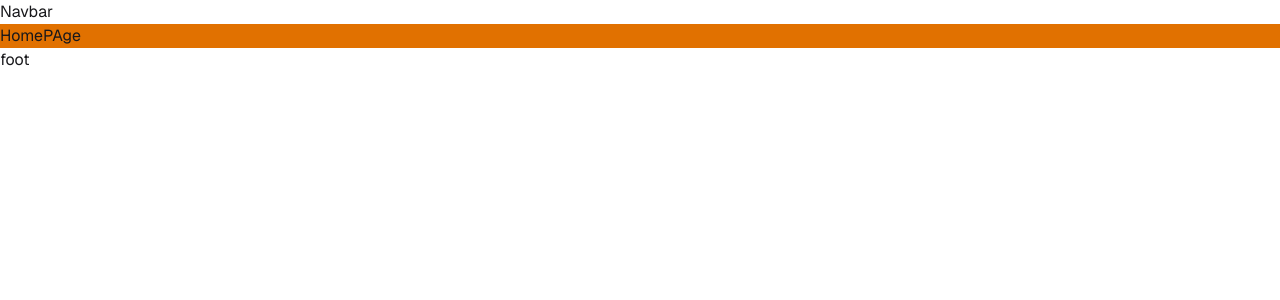
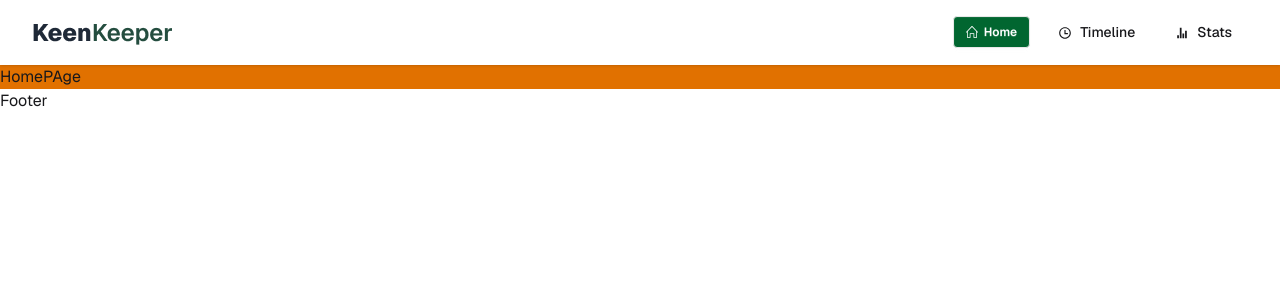
Before and after one commit to MriFardin-s/Fardin-keen-keeper, a React (Vite) app: page / in a window 1280 px wide. Shown: the top 300 px of the page. Built offline with nearby package versions, Linux system fonts and the light colour scheme.

Commit message:
done Navbar

```diff
--- a/package.json
+++ b/package.json
@@ -13,6 +13,7 @@
     "@tailwindcss/vite": "^4.2.2",
     "react": "^19.2.4",
     "react-dom": "^19.2.4",
+    "react-icons": "^5.6.0",
     "react-router": "^7.14.1",
     "tailwindcss": "^4.2.2"
   },
--- /dev/null
+++ b/src/Components/Footer/Footer.jsx
@@ -0,0 +1,11 @@
+import React from 'react';
+
+const Footer = () => {
+    return (
+        <div>
+            Footer
+        </div>
+    );
+};
+
+export default Footer;
--- /dev/null
+++ b/src/Components/NavBar/NavBar.jsx
@@ -0,0 +1,62 @@
+import { Link, NavLink } from "react-router";
+import { SlHome } from "react-icons/sl";
+import { RiTimeLine } from "react-icons/ri";
+import { IoMdStats } from "react-icons/io";
+import { BsMenuButton } from "react-icons/bs";
+import { CiMenuBurger } from "react-icons/ci";
+import logo from "../../assets/logo.png"
+import { TiThMenu } from "react-icons/ti";
+
+const Navbar = () => {
+    const navOptions = (
+        <>
+            <li>
+                <NavLink to="/" className={({ isActive }) => isActive ? "btn btn-sm bg-green-800 text-white" : "flex items-center gap-2"}>
+                    <SlHome />
+                    Home
+                </NavLink>
+            </li>
+            <li>
+                <NavLink to="/timeline" className={({ isActive }) => isActive ? "btn btn-sm bg-green-800 text-white" : "flex items-center gap-2"}>
+                    <RiTimeLine />
+                    Timeline
+                </NavLink>
+            </li>
+            <li>
+                <NavLink to="/stats" className={({ isActive }) => isActive ? "btn btn-sm bg-green-800 text-white" : "flex items-center gap-2"}>
+                    <IoMdStats />
+                    Stats
+                </NavLink>
+            </li>
+        </>
+    );
+
+    return (
+        <div className="navbar bg-base-100 shadow-sm px-4 md:px-8">
+            <div className="navbar-start">
+
+                <div className="dropdown">
+                    <div tabIndex={0} role="button" className="btn btn-ghost lg:hidden">
+                        <TiThMenu />
+                    </div>
+                    <ul className="menu dropdown-content mt-3 z-1 p-2 shadow bg-base-100 rounded-box w-52">
+                        {navOptions}
+                    </ul>
+                </div>
+
+                <Link to="/" className="text-xl font-bold flex items-center gap-1">
+                    <img className="h-7.75 w-full" src={logo} alt="" />
+                </Link>
+            </div>
+
+            <div className="navbar-end hidden lg:flex">
+
+                <ul className="menu menu-horizontal px-1 gap-4 font-medium ">
+                    {navOptions}
+                </ul>
+            </div>
+        </div>
+    );
+};
+
+export default Navbar;
--- /dev/null
+++ b/src/Friends/Friends.jsx
@@ -0,0 +1,11 @@
+import React from 'react';
+
+const Friends = () => {
+    return (
+        <div>
+           <h2>all </h2>
+        </div>
+    );
+};
+
+export default Friends;
--- a/src/layout/RootLayout.jsx
+++ b/src/layout/RootLayout.jsx
@@ -1,12 +1,14 @@
 import React from 'react';
 import { Outlet } from 'react-router';
+import NavBar from '../Components/NavBar/NavBar';
+import Footer from '../Components/Footer/Footer';
 
 const RootLayout = () => {
     return (
         <div>
-            <h2>Navbar</h2>
+            <NavBar/>
             <Outlet/>
-            <h3>foot</h3>
+           <Footer/>
 
         </div>
     );
```
Also changed, not shown: 1 other file (tests, documents, lock files or other folders).
